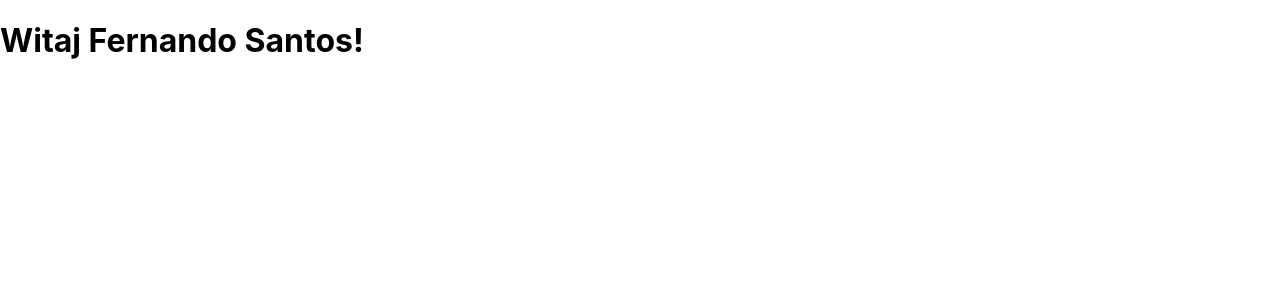
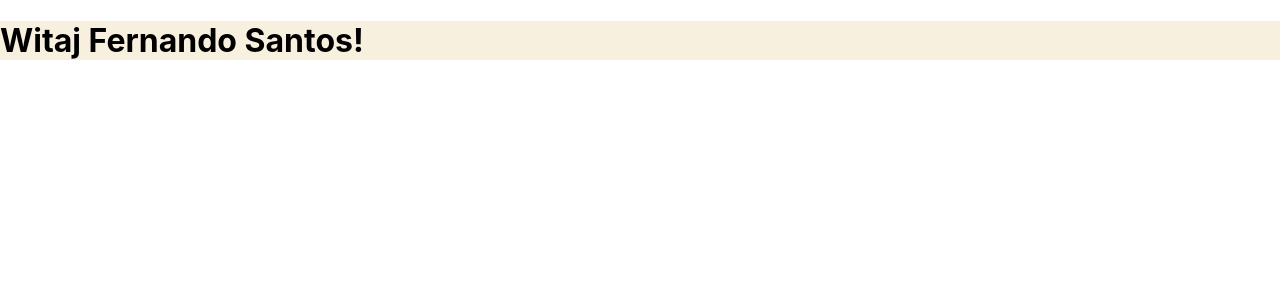
Before and after one commit to khalwa/react-training, a React (Create React App) app: page / in a window 1280 px wide. Shown: the top 300 px of the page. Built offline with nearby package versions, Linux system fonts and the light colour scheme.

Commit message:
Added CSS style.

```diff
--- /dev/null
+++ b/src/components/welcome/Welcome.css
@@ -0,0 +1,3 @@
+.welcome-header {
+    background-color: #F8F0DF;
+}
--- a/src/components/welcome/Welcome.tsx
+++ b/src/components/welcome/Welcome.tsx
@@ -1,7 +1,8 @@
 import React from 'react';
+import "./Welcome.css";
 
 export function Welcome() {
     return (
-        <h1>Witaj Fernando Santos!</h1>
+        <h1 className="welcome-header">Witaj Fernando Santos!</h1>
     )
 }
```
